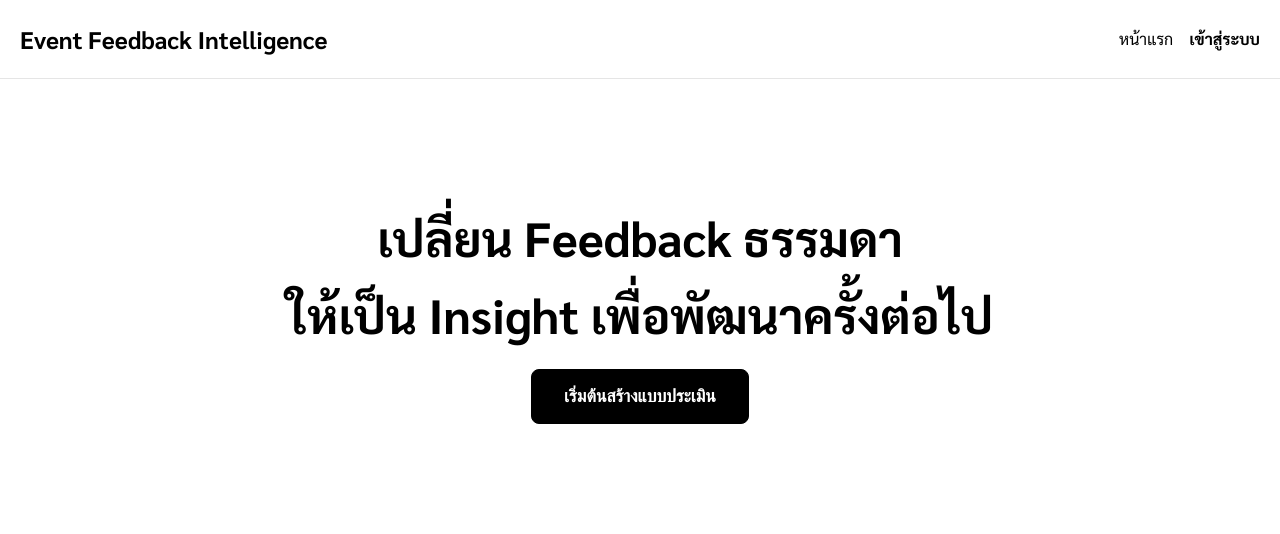
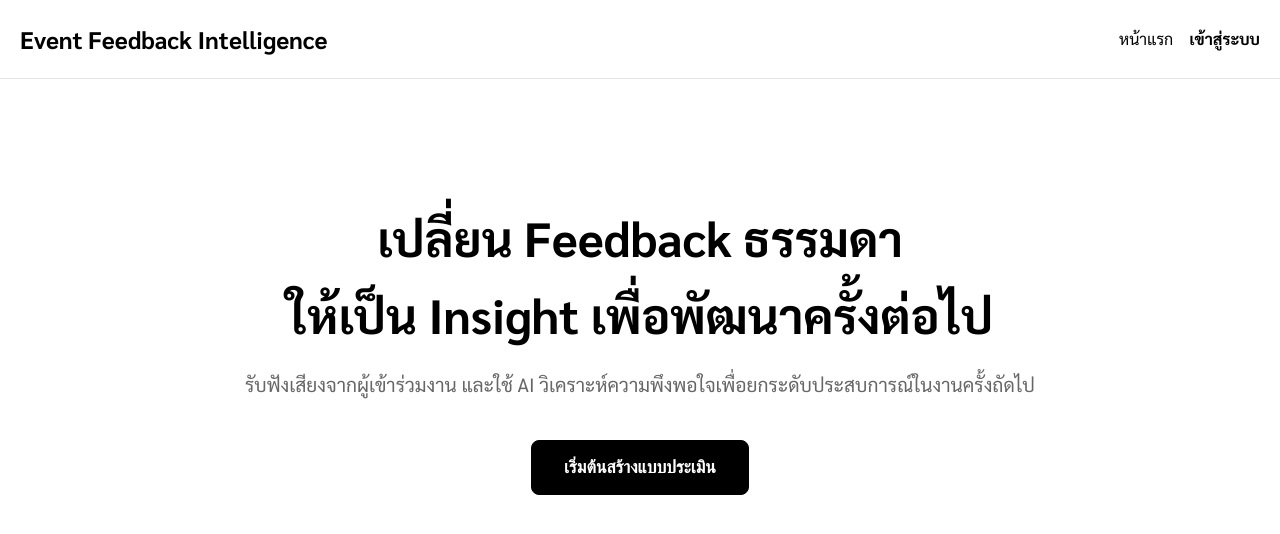
Before and after one commit to Natakorn-khawyai/Event-Feedback-Intelligence, a Next.js app: page / in a window 1280 px wide. Shown: the top 534 px of the page. Built offline with nearby package versions, Linux system fonts and the light colour scheme; no server answers.

Commit message:
change word page.tsx

```diff
--- a/src/app/page.tsx
+++ b/src/app/page.tsx
@@ -6,9 +6,9 @@ export default function Home() {
       <h1 style={{ fontSize: '3rem', marginBottom: '16px', color: 'var(--text-main)' }}>
         เปลี่ยน Feedback ธรรมดา<br />ให้เป็น Insight เพื่อพัฒนาครั้งต่อไป
       </h1>
-      {/* <p style={{ fontSize: '1.2rem', color: 'var(--text-muted)', marginBottom: '40px' }}>
-        Event Feedback Intelligence Platform สำหรับงานวิ่ง, สัมมนา, คอนเสิร์ต และอื่นๆ
-      </p> */}
+      <p style={{ fontSize: '1.2rem', color: 'var(--text-muted)', marginBottom: '40px' }}>
+        รับฟังเสียงจากผู้เข้าร่วมงาน และใช้ AI วิเคราะห์ความพึงพอใจเพื่อยกระดับประสบการณ์ในงานครั้งถัดไป
+      </p>
 
       <div style={{ display: 'flex', gap: '20px', justifyContent: 'center' }}>
         <Link href="/auth">
```
